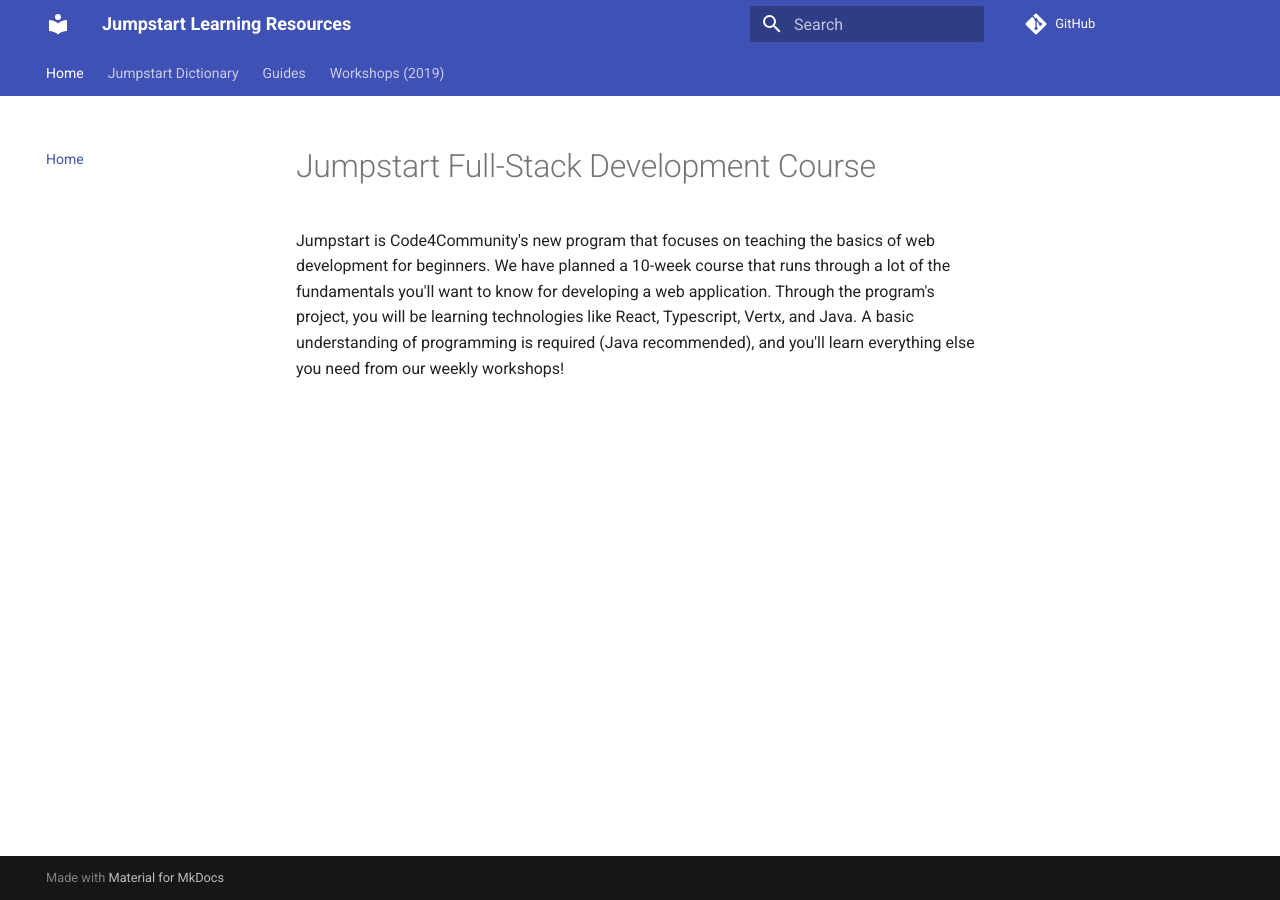
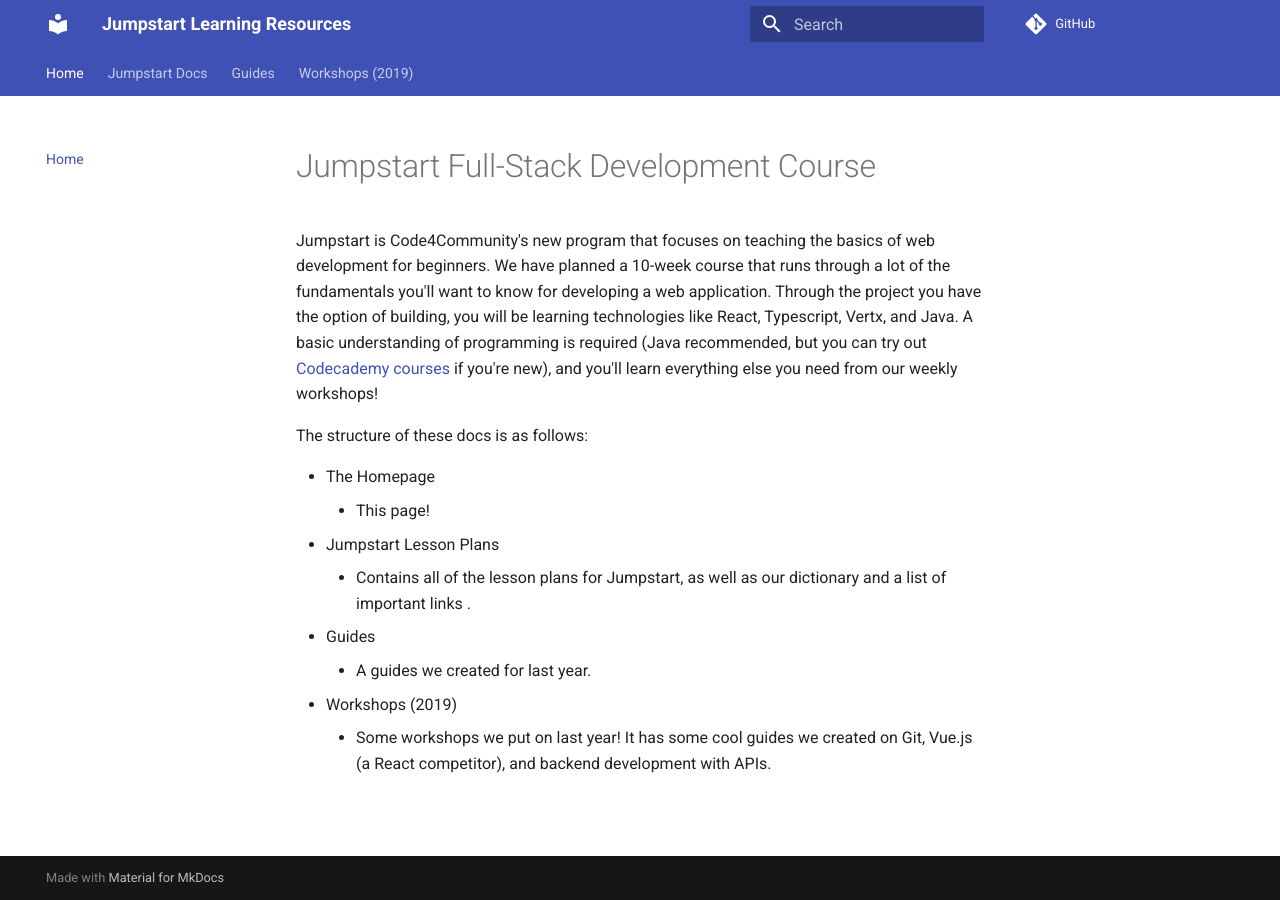
Before and after one commit to Code-4-Community/learning-resources, an MkDocs documentation site: the page built from docs/index.md, in a window 1280 px wide. Built offline with MkDocs 1.6.1 and Material for MkDocs 9.7.7, drawn with Linux system fonts in a browser that asks for light colours; comment, search, counter and statistics services are not loaded.

Commit message:
Add important links and home files

```diff
--- a/docs/index.md
+++ b/docs/index.md
@@ -1,3 +1,22 @@
 # Jumpstart Full-Stack Development Course
 
-Jumpstart is Code4Community's new program that focuses on teaching the basics of web development for beginners. We have planned a 10-week course that runs through a lot of the fundamentals you'll want to know for developing a web application. Through the program's project, you will be learning technologies like React, Typescript, Vertx, and Java. A basic understanding of programming is required (Java recommended), and you'll learn everything else you need from our weekly workshops!
+Jumpstart is Code4Community's new program that focuses on teaching the basics of web development for beginners.
+We have planned a 10-week course that runs through a lot of the fundamentals you'll want to know for developing a
+web application. Through the project you have the option of building, you will be
+learning technologies like React, Typescript, Vertx, and Java. A basic understanding
+of programming is required (Java recommended, but you can try out
+[Codecademy courses](https://www.codecademy.com/learn/learn-java) if you're new), and you'll learn
+everything else you need from our weekly workshops!
+
+The structure of these docs is as follows:
+
+- The Homepage
+    - This page!
+- Jumpstart Lesson Plans
+    - Contains all of the lesson plans for Jumpstart, as well as our dictionary and
+    a list of important links .
+- Guides
+    - A guides we created for last year.
+- Workshops (2019)
+    -  Some workshops we put on last year! It has some cool guides we created
+    on Git, Vue.js (a React competitor), and backend development with APIs.
--- a/mkdocs.yml
+++ b/mkdocs.yml
@@ -9,7 +9,10 @@ theme:
 
 nav:
   - Home: index.md
-  - Jumpstart Dictionary: dictionary.md
+  - Jumpstart Docs:
+      - Home: jumpstart/index.md
+      - Jumpstart Dictionary: jumpstart/dictionary.md
+      - Important Links for Jumpstart: jumpstart/important_links.md
   - Guides:
       - Home: guides/index.md
       - Send a POST request: guides/postrequest.md
```
Also changed, not shown: docs/jumpstart/important_links.md (added, +22 -0 lines), docs/jumpstart/index.md (added, +23 -0 lines), docs/jumpstart/dictionary.md (renamed from docs/dictionary.md).
